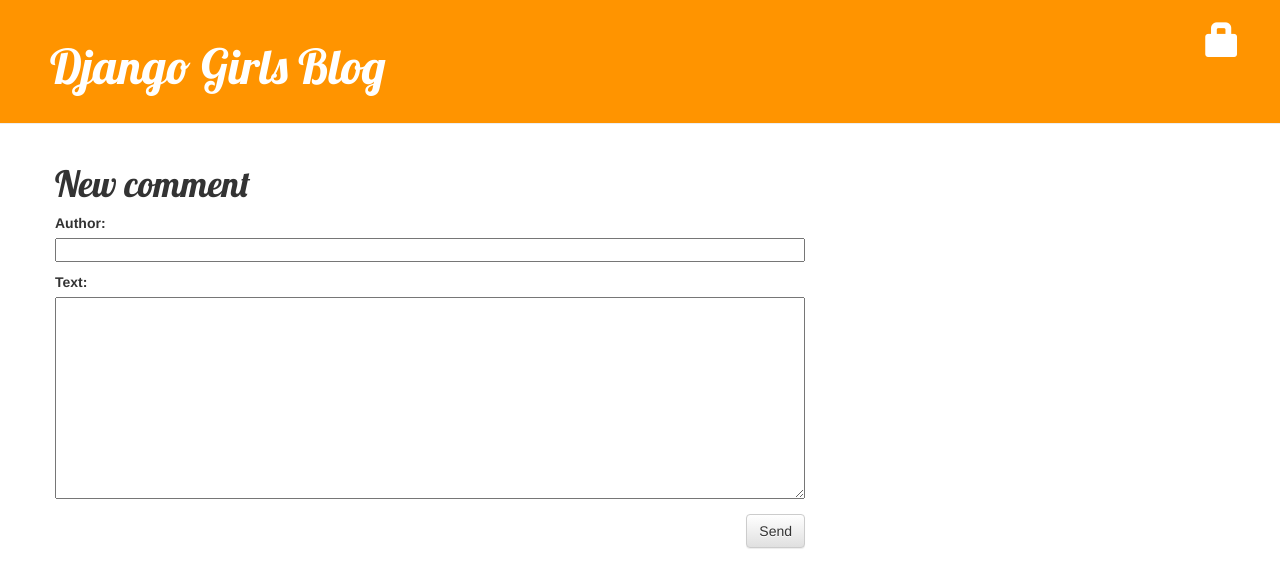
After one commit to DenysParzh/DjangoBlog, a Django app: page /post/1/comment/ in a window 1280 px wide. The commit adds this page. Shown: the top 588 px of the page. Run offline with Django 5.2, Linux system fonts and the light colour scheme; tables that the repository leaves empty hold one stand-in row (values such as "Sample post").

Commit message:
add second task

```diff
--- a/FirstPracticeWEB/urls.py
+++ b/FirstPracticeWEB/urls.py
@@ -15,9 +15,12 @@
     2. Add a URL to urlpatterns:  path('blog/', include('blog.urls'))
 """
 from django.contrib import admin
+from django.contrib.auth import views
 from django.urls import path, include
 
 urlpatterns = [
-    path('', include("blog.urls")),
     path('admin/', admin.site.urls),
+    path('accounts/login/', views.LoginView.as_view(), name='login'),
+    path('accounts/logout/', views.LogoutView.as_view(next_page='/'), name='logout'),
+    path('', include('blog.urls')),
 ]
--- a/blog/admin.py
+++ b/blog/admin.py
@@ -1,4 +1,5 @@
 from django.contrib import admin
-from .models import Post
+from .models import Post, Comment
 
 admin.site.register(Post)
+admin.site.register(Comment)
--- a/blog/forms.py
+++ b/blog/forms.py
@@ -1,8 +1,14 @@
 from django import forms
-from .models import Post
+from .models import Post, Comment
 
 
 class PostForm(forms.ModelForm):
     class Meta:
         model = Post
         fields = ('title', 'text',)
+
+
+class CommentForm(forms.ModelForm):
+    class Meta:
+        model = Comment
+        fields = ('author', 'text',)
--- a/blog/models.py
+++ b/blog/models.py
@@ -7,14 +7,32 @@
     author = models.ForeignKey(settings.AUTH_USER_MODEL, on_delete=models.CASCADE)
     title = models.CharField(max_length=200)
     text = models.TextField()
-    created_date = models.DateTimeField(
-            default=timezone.now)
-    published_date = models.DateTimeField(
-            blank=True, null=True)
+    created_date = models.DateTimeField(default=timezone.now)
+    published_date = models.DateTimeField(blank=True, null=True)
 
     def publish(self):
         self.published_date = timezone.now()
         self.save()
 
+    def approved_comments(self):
+        return self.comments.filter(approved_comment=True)
+
     def __str__(self):
         return self.title
+
+
+class Comment(models.Model):
+    post = models.ForeignKey('blog.Post',
+                             on_delete=models.CASCADE,
+                             related_name='comments')
+    author = models.CharField(max_length=200)
+    text = models.TextField()
+    created_date = models.DateTimeField(default=timezone.now)
+    approved_comment = models.BooleanField(default=False)
+
+    def approve(self):
+        self.approved_comment = True
+        self.save()
+
+    def __str__(self):
+        return self.text
--- a/blog/static/css/blog.css
+++ b/blog/static/css/blog.css
@@ -55,3 +55,7 @@
 .post h1 a, .post h1 a:visited {
     color: #000000;
 }
+
+.comment {
+    margin: 20px 0px 20px 20px;
+}
--- /dev/null
+++ b/blog/templates/blog/add_comment_to_post.html
@@ -0,0 +1,9 @@
+{% extends 'blog/base.html' %}
+
+{% block content %}
+    <h1>New comment</h1>
+    <form method="POST" class="post-form">{% csrf_token %}
+        {{ form.as_p }}
+        <button type="submit" class="save btn btn-default">Send</button>
+    </form>
+{% endblock %}
--- a/blog/templates/blog/base.html
+++ b/blog/templates/blog/base.html
@@ -2,9 +2,12 @@
 <!DOCTYPE html>
 <html lang="en">
 <head>
-        <link rel="stylesheet" href="https://cdn.jsdelivr.net/npm/bootstrap@3.3.7/dist/css/bootstrap.min.css" integrity="sha384-BVYiiSIFeK1dGmJRAkycuHAHRg32OmUcww7on3RYdg4Va+PmSTsz/K68vbdEjh4u" crossorigin="anonymous">
-        <link rel="stylesheet" href="https://cdn.jsdelivr.net/npm/bootstrap@3.3.7/dist/css/bootstrap-theme.min.css" integrity="sha384-rHyoN1iRsVXV4nD0JutlnGaslCJuC7uwjduW9SVrLvRYooPp2bWYgmgJQIXwl/Sp" crossorigin="anonymous">
-        <link href="https://fonts.googleapis.com/css?family=Lobster&subset=latin,latin-ext" rel="stylesheet" type="text/css">
+    <link rel="stylesheet" href="https://cdn.jsdelivr.net/npm/bootstrap@3.3.7/dist/css/bootstrap.min.css"
+          integrity="sha384-BVYiiSIFeK1dGmJRAkycuHAHRg32OmUcww7on3RYdg4Va+PmSTsz/K68vbdEjh4u" crossorigin="anonymous">
+    <link rel="stylesheet" href="https://cdn.jsdelivr.net/npm/bootstrap@3.3.7/dist/css/bootstrap-theme.min.css"
+          integrity="sha384-rHyoN1iRsVXV4nD0JutlnGaslCJuC7uwjduW9SVrLvRYooPp2bWYgmgJQIXwl/Sp" crossorigin="anonymous">
+    <link href="https://fonts.googleapis.com/css?family=Lobster&subset=latin,latin-ext" rel="stylesheet"
+          type="text/css">
     <link rel="stylesheet" href="{% static 'css/blog.css' %}">
     <title>Denys Blog</title>
 </head>
@@ -12,10 +15,18 @@
 <div class="page-header">
     {% if user.is_authenticated %}
         <a href="{% url 'post_new' %}" class="top-menu"><span class="glyphicon glyphicon-plus"></span></a>
+        <a href="{% url 'post_draft_list' %}" class="top-menu"><span class="glyphicon glyphicon-edit"></span></a>
+        <form action="{% url 'logout' %}" method="post" class="top-menu">
+            {% csrf_token %}
+            <button type="submit" class="btn btn-lg btn-outline-dark btn-warning">Logout</button>
+        </form>
+        <p class="top-menu">Hello {{ user.username }} </p>
+
+    {% else %}
+        <a href="{% url 'login' %}" class="top-menu"><span class="glyphicon glyphicon-lock"></span></a>
     {% endif %}
-            <h1><a href="/">Denys Blog</a></h1>
+    <h1><a href="/">Django Girls Blog</a></h1>
 </div>
-
 <div class="content container">
     <div class="row">
         <div class="col-md-8">
--- a/blog/templates/blog/post_list.html
+++ b/blog/templates/blog/post_list.html
@@ -8,6 +8,7 @@
             </div>
             <h1><a href="{% url 'post_detail' pk=post.pk %}">{{ post.title }}</a></h1>
             <p>{{ post.text|linebreaksbr }}</p>
+            <a href="{% url 'post_detail' pk=post.pk %}">Comments: {{ post.approved_comments.count }}</a>
         </div>
     {% endfor %}
 {% endblock %}
--- a/blog/urls.py
+++ b/blog/urls.py
@@ -1,9 +1,16 @@
+from django.urls import path
+
 from . import views
-from django.urls import path
 
 urlpatterns = [
     path(r'', views.post_list, name='post_list'),
     path(r'^post/(?P<pk>[0-9]+)/$', views.post_detail, name='post_detail'),
     path(r'^post/new/$', views.post_new, name='post_new'),
     path(r'^post/(?P<pk>[0-9]+)/edit/$', views.post_edit, name='post_edit'),
+    path('drafts/', views.post_draft_list, name='post_draft_list'),
+    path('post/<pk>/publish/', views.post_publish, name='post_publish'),
+    path('post/<pk>/delete/', views.post_remove, name='post_remove'),
+    path('post/<int:pk>/comment/', views.add_comment_to_post, name='add_comment_to_post'),
+    path('comment/<int:pk>/approve/', views.comment_approve, name='comment_approve'),
+    path('comment/<int:pk>/remove/', views.comment_remove, name='comment_remove'),
 ]
--- a/blog/views.py
+++ b/blog/views.py
@@ -1,8 +1,9 @@
 from django.shortcuts import render, get_object_or_404, redirect
+from django.contrib.auth.decorators import login_required
 from django.utils import timezone
 
-from .forms import PostForm
-from .models import Post
+from .forms import PostForm, CommentForm
+from .models import Post, Comment
 
 
 def post_list(request):
@@ -15,13 +16,13 @@
     return render(request, 'blog/post_detail.html', {'post': post})
 
 
+@login_required
 def post_new(request):
     if request.method == "POST":
         form = PostForm(request.POST)
         if form.is_valid():
             post = form.save(commit=False)
             post.author = request.user
-            post.published_date = timezone.now()
             post.save()
             return redirect('post_detail', pk=post.pk)
     else:
@@ -29,6 +30,7 @@
     return render(request, 'blog/post_edit.html', {'form': form})
 
 
+@login_required
 def post_edit(request, pk):
     post = get_object_or_404(Post, pk=pk)
     if request.method == "POST":
@@ -36,9 +38,56 @@
         if form.is_valid():
             post = form.save(commit=False)
             post.author = request.user
-            post.published_date = timezone.now()
             post.save()
             return redirect('post_detail', pk=post.pk)
     else:
         form = PostForm(instance=post)
     return render(request, 'blog/post_edit.html', {'form': form})
+
+
+@login_required
+def post_draft_list(request):
+    posts = Post.objects.filter(published_date__isnull=True).order_by('created_date')
+    return render(request, 'blog/post_draft_list.html', {'posts': posts})
+
+
+@login_required
+def post_publish(request, pk):
+    post = get_object_or_404(Post, pk=pk)
+    post.publish()
+    return redirect('post_detail', pk=post.pk)
+
+
+@login_required
+def post_remove(request, pk):
+    post = get_object_or_404(Post, pk=pk)
+    post.delete()
+    return redirect('post_list')
+
+
+def add_comment_to_post(request, pk):
+    post = get_object_or_404(Post, pk=pk)
+    if request.method == "POST":
+        form = CommentForm(request.POST)
+        if form.is_valid():
+            comment = form.save(commit=False)
+            comment.post = post
+            comment.save()
+            return redirect('post_detail', pk=post.pk)
+    else:
+        form = CommentForm()
+    return render(request, 'blog/add_comment_to_post.html', {'form': form})
+
+
+@login_required
+def comment_approve(request, pk):
+    comment = get_object_or_404(Comment, pk=pk)
+    comment.approve()
+    return redirect('post_detail', pk=comment.post.pk)
+
+
+@login_required
+def comment_remove(request, pk):
+    comment = get_object_or_404(Comment, pk=pk)
+    comment.delete()
+    return redirect('post_detail', pk=comment.post.pk)
```
Also changed, not shown: FirstPracticeWEB/settings.py (+5 -2 lines), blog/templates/blog/post_detail.html (+30 -1 lines), blog/templates/blog/post_draft_list.html (added, +11 -0 lines), blog/templates/registration/login.html (added, +24 -0 lines), blog/migrations/0002_comment.py (added), blog/templates/blog/icons/hand-thumbs-down.svg (added), blog/templates/blog/icons/hand-thumbs-up.svg (added). Lines whose indentation alone changed are shown as unchanged.
